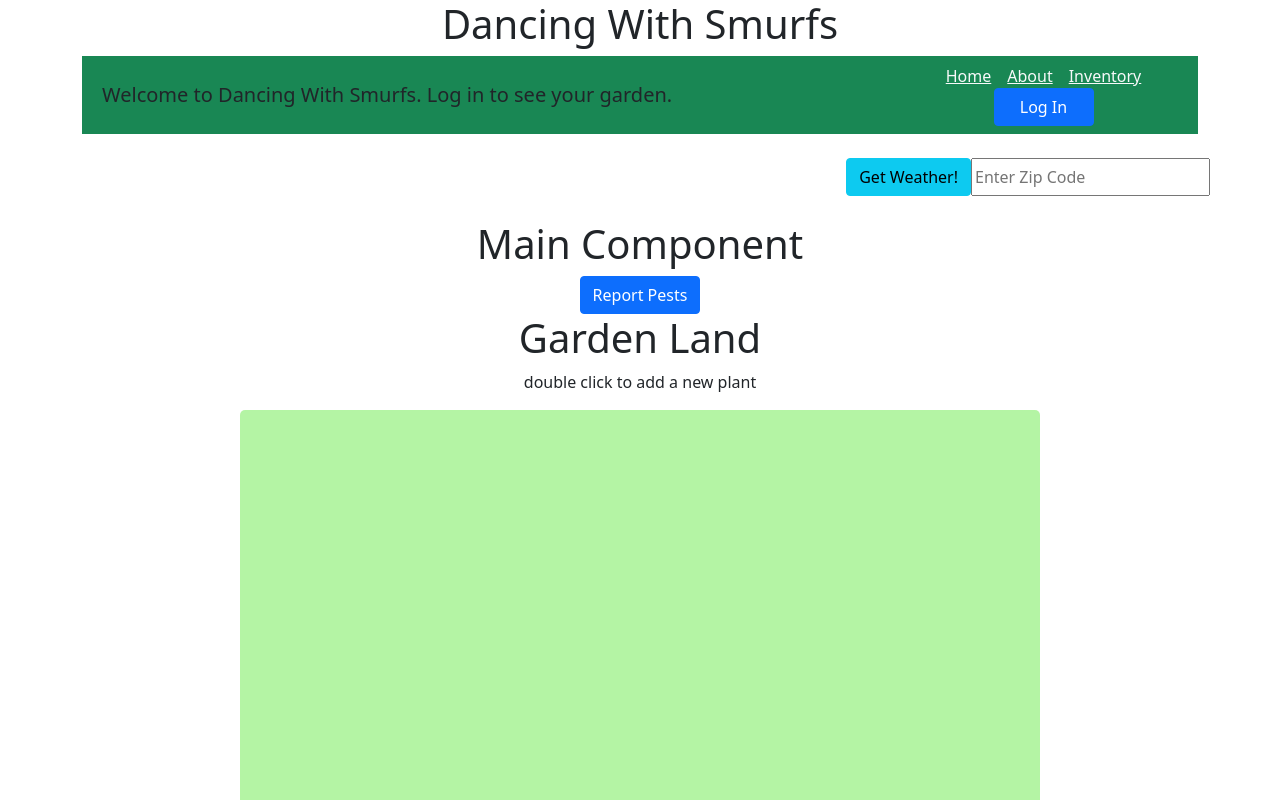
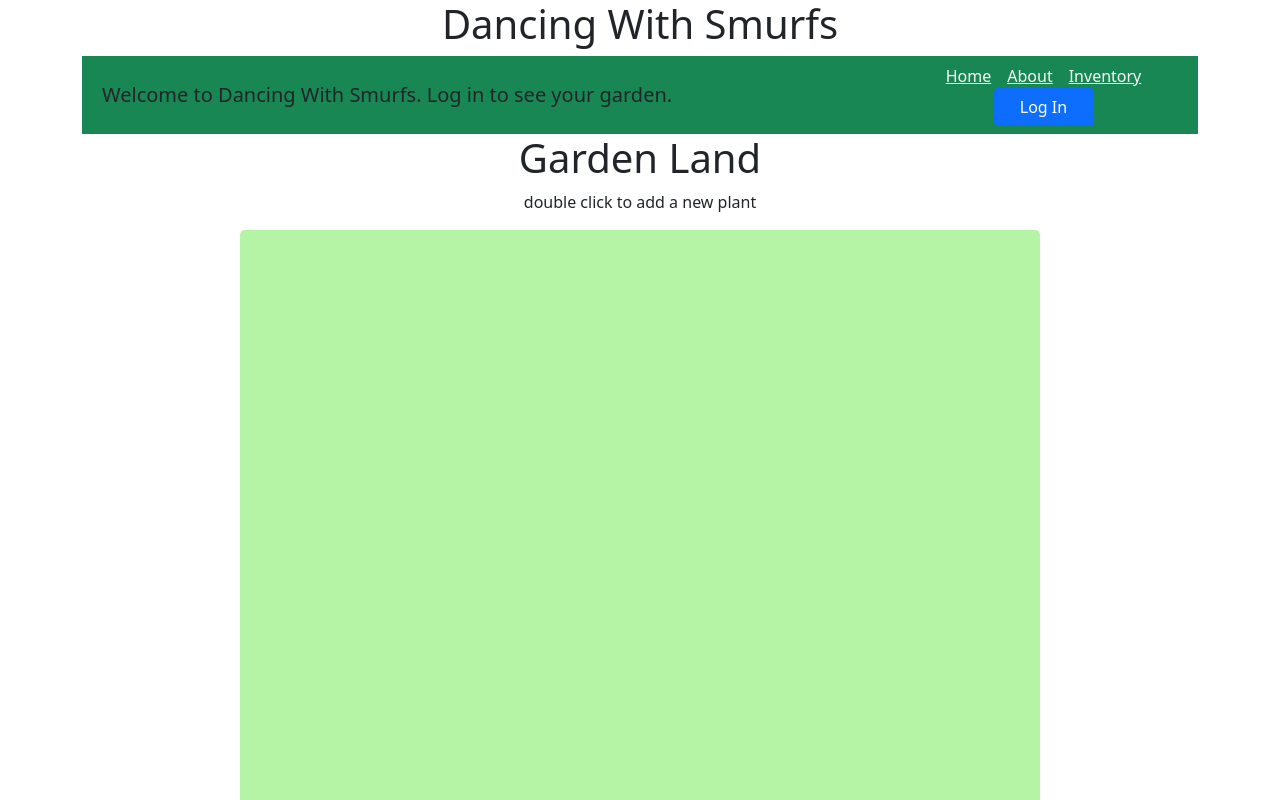
Before and after one commit to CF-301-final-project/Garden-Front-End, a React (Create React App) app: page / in a window 1280 px wide. Shown: the top 800 px of the page. Built offline with nearby package versions, Linux system fonts and the light colour scheme.

Commit message:
reconfigured placement of items

```diff
--- a/src/App.js
+++ b/src/App.js
@@ -48,6 +48,11 @@ class App extends React.Component {
 
         <Container className='text-center'>
           <Header loggedIn={this.state.loggedIn} user={this.state.user} updateUser={this.updateUser} />
+          <Routes>
+            <Route path='/' element={<Main loggedin={this.state.loggedIn} weather={this.state.weather} />} />
+            <Route path='/about' element={<AboutPage />} />
+          </Routes>
+
           <Container className='d-flex flex-row-reverse m-4' >
             <input placeholder="Enter Zip Code" onChange={(event) => this.setState({ zipCode: event.target.value })}>
             </input>
@@ -55,11 +60,6 @@ class App extends React.Component {
               Get Weather!
             </Button>
           </Container>
-          <Routes>
-            <Route path='/' element={<Main loggedin={this.state.loggedIn} weather={this.state.weather} />} />
-            <Route path='/about' element={<AboutPage />} />
-          </Routes>
-
           <Footer />
         </Container>
       </>
--- a/src/Components/Main.js
+++ b/src/Components/Main.js
@@ -45,19 +45,16 @@ class Main extends React.Component {
     console.log("Main State: ", this.state);
     return (
       <>
-        <h1>Main Component</h1>
         <PestModal showModal={this.state.showPestModal} togglePestModal={this.togglePestModal} />
-        <PestButton togglePestModal={this.togglePestModal} />
-        <Weather weather={this.props.weather} />
         <h1>Garden Land</h1>
         <p>double click to add a new plant</p>
         {this.state.showTestPlantModal && (
           <PlantModal
-            showTestPlantModal={this.state.showTestPlantModal}
-            togglePlantModal={this.togglePlantModal}
-            submitPlant={this.submitPlant}
+          showTestPlantModal={this.state.showTestPlantModal}
+          togglePlantModal={this.togglePlantModal}
+          submitPlant={this.submitPlant}
           />
-        )}
+          )}
         <CanvasGarden
           togglePlantModal={this.togglePlantModal}
           plantItems={this.state.plantItems}
@@ -72,6 +69,7 @@ class Main extends React.Component {
           togglePestModal={this.togglePestModal}
           submitPest={this.submitPest}
         />
+          <Weather weather={this.props.weather} />
       </>
     );
   }
```
